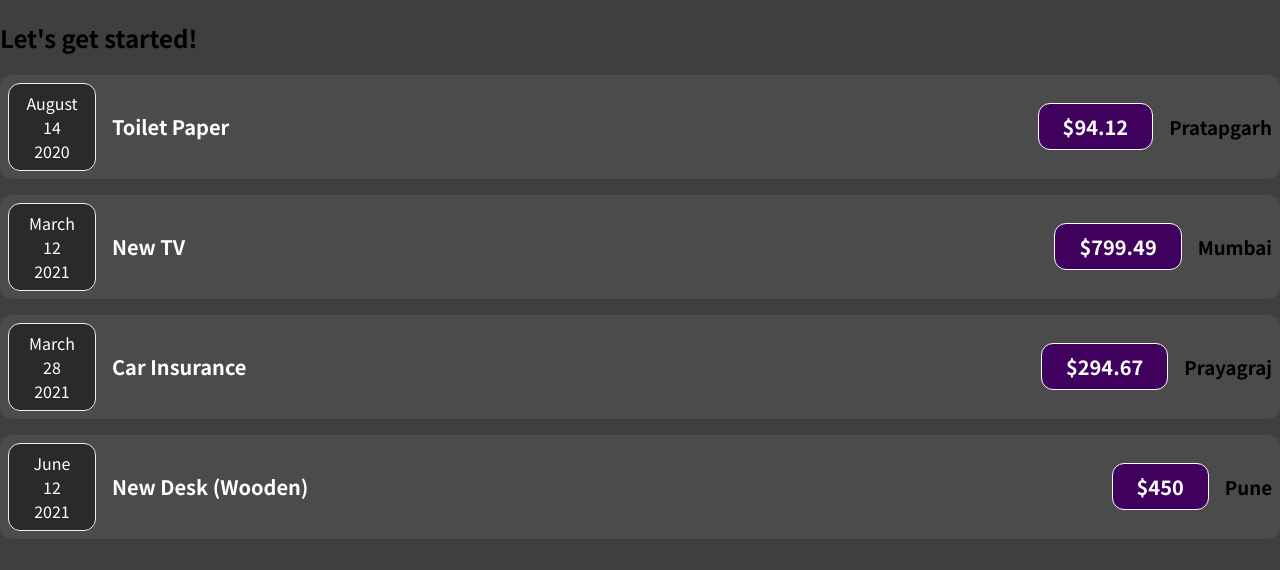
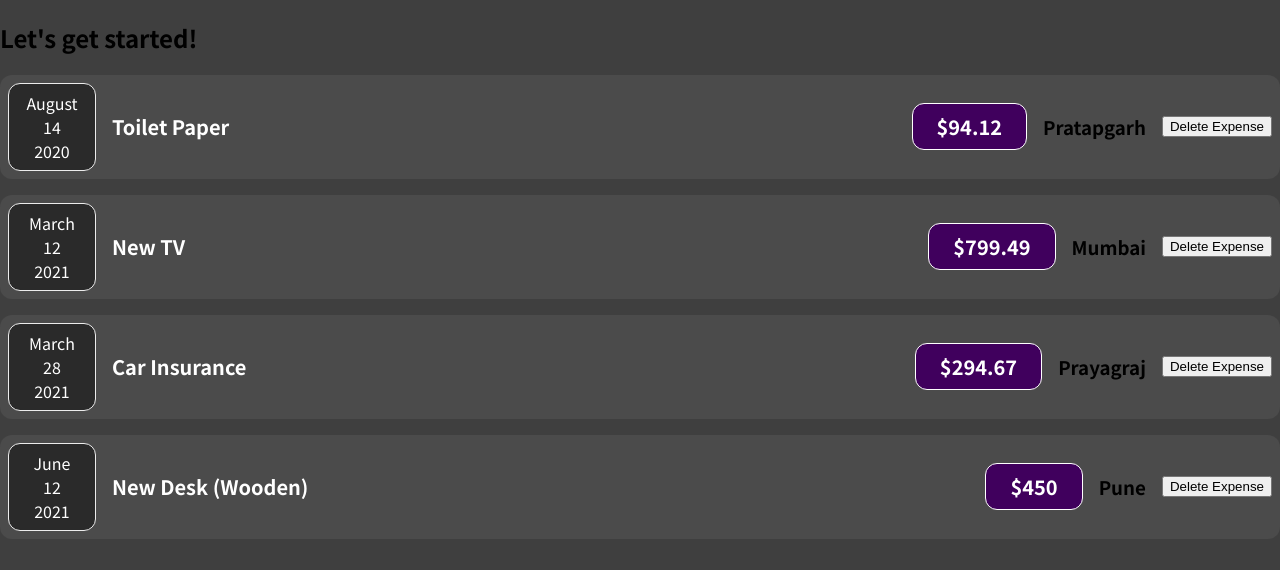
Before and after one commit to sarojsuraj52/01-starting-setup, a React (Create React App) app: page / in a window 1280 px wide. Shown: the top 570 px of the page. Built offline with nearby package versions, Linux system fonts and the light colour scheme.

Commit message:
added delete button

```diff
--- a/src/App.js
+++ b/src/App.js
@@ -1,7 +1,7 @@
 import React from "react";
-import ExpenseItem from "./component/Expense/ExpenseItem";
+import ExpenseItem from './component/Expense/ExpenseItem'
 
-function App() {
+function App(props) {
   const expenses = [
     {
       id: "e1",
@@ -32,19 +32,17 @@ function App() {
       locationOfExpenditure: "Pune",
     },
   ];
-
-  let expenselist = expenses.map((item) => {
+let expenselist = expenses.map((item) => {
     return (
-      <>
-        <ExpenseItem
+        <ExpenseItem key={item.id}
         date={item.date}
         title={item.title}
         amount={item.amount}
         location={item.locationOfExpenditure}
-        ></ExpenseItem>
-        </>
+         />
         );
   });
+
 
   return (
     <div>
--- a/src/component/Expense/ExpenseDate.js
+++ b/src/component/Expense/ExpenseDate.js
@@ -1,6 +1,4 @@
 import "../Expense/ExpenseDate.css"
-
-
 
 function ExpenseDate(props) {
     const month = props.date.toLocaleString('en-us',{month:'long'})
--- a/src/component/Expense/ExpenseItem.js
+++ b/src/component/Expense/ExpenseItem.js
@@ -2,15 +2,19 @@ import "../Expense/ExpenseItem.css";
 import ExpenseDate from "./ExpenseDate";
 import ExpenseDetails from "./ExpenseDetails";
 import Card from "./UI/Card";
+// import Expenses from './Expenses'
 
 function ExpenseItem(props) {
-
+const deletehandler = ()=>{
+  document.querySelector('.expense-item').remove()
+}
   return (
     <Card className="expense-item">
       <ExpenseDate date={props.date} />
       <div className="expense-item__description">
         <ExpenseDetails title={props.title} amount={props.amount}/>
         <h3>{props.location}</h3>
+        <button onClick={deletehandler}>Delete Expense</button>
       </div>
     </Card>
   );
```
Also changed, not shown: 1 other file (tests, documents, lock files or other folders).
